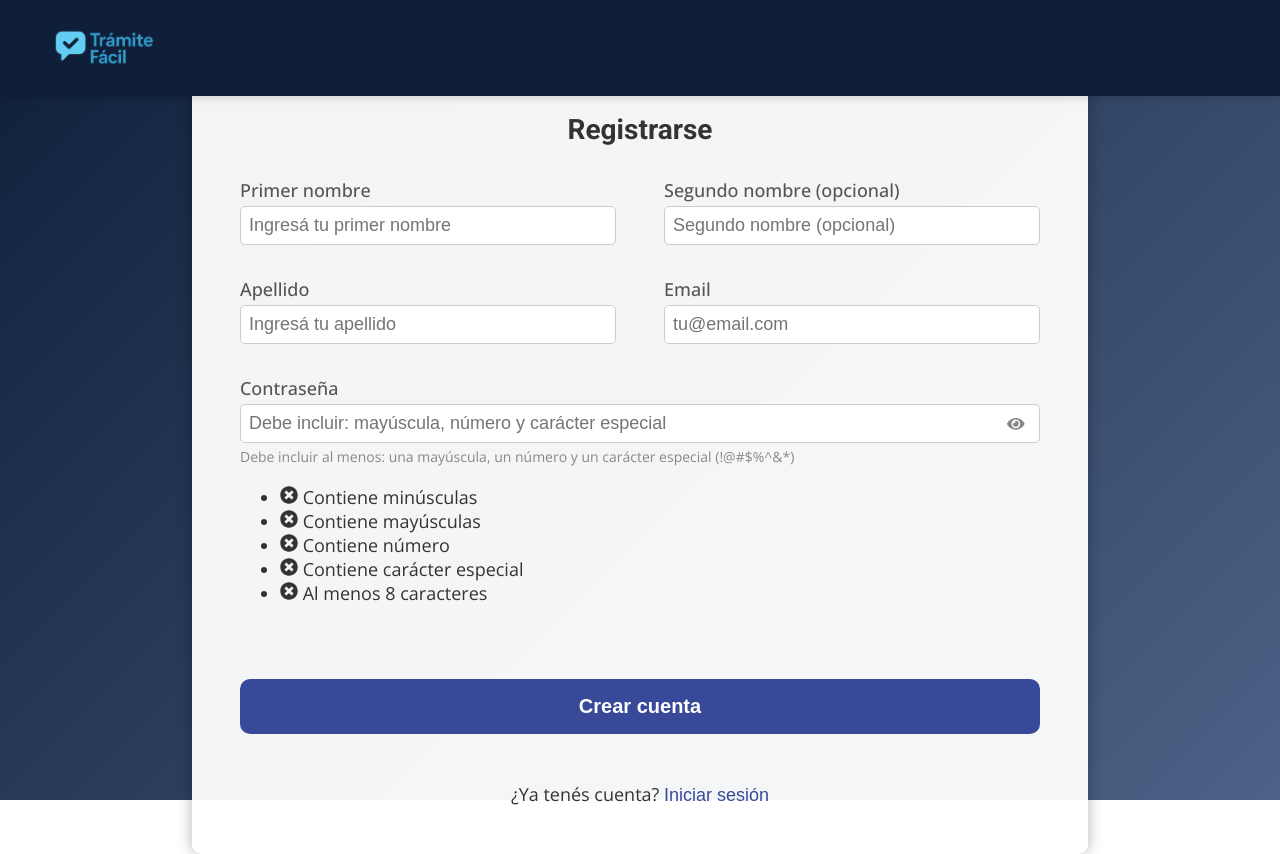
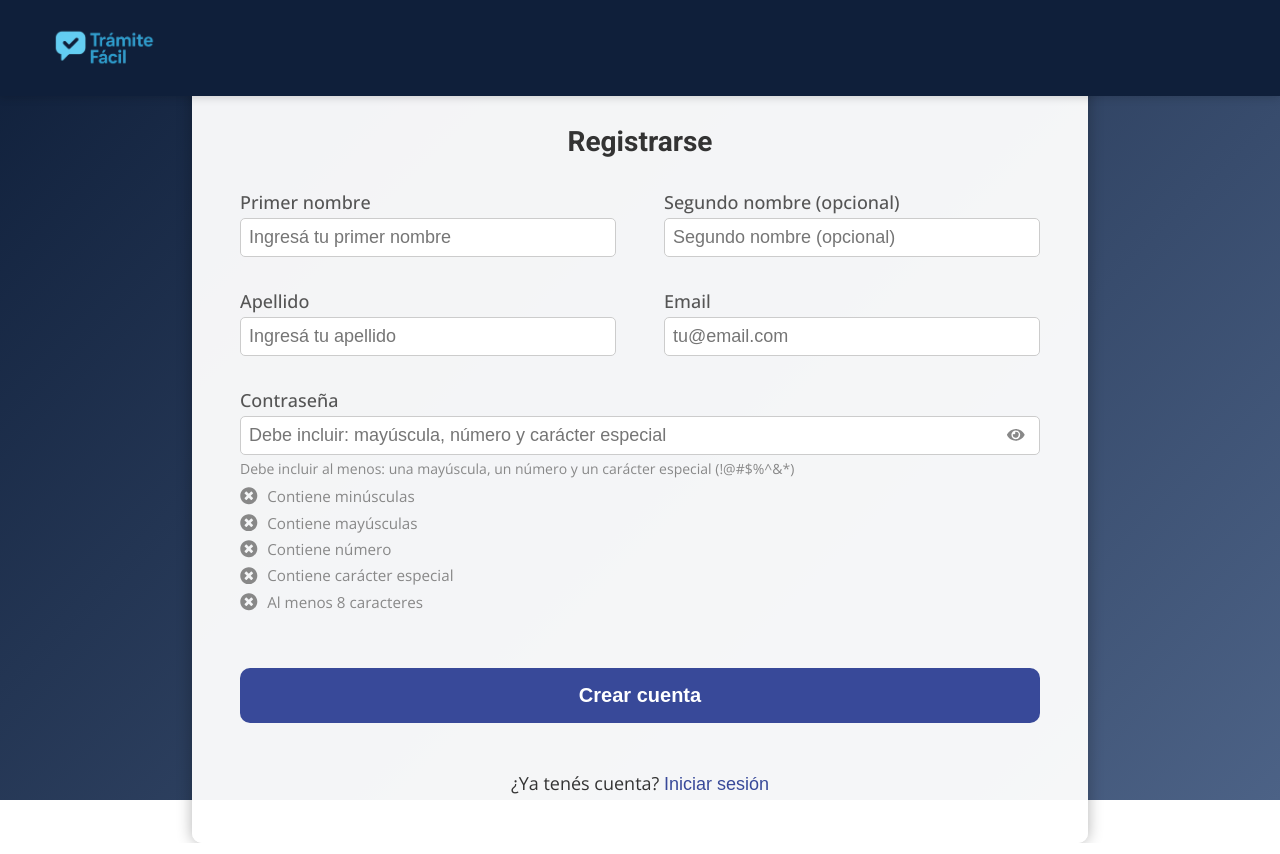
Before and after one commit to pueblas/pami-asistente, a React (Create React App) app in the folder frontend/: page /register in a window 1280 px wide. Built offline with nearby package versions, Linux system fonts and the light colour scheme; no server answers.

Commit message:
Add password requirements styles in register.css
Add styles for password requirements section.

```diff
--- a/frontend/src/pages/register/register.css
+++ b/frontend/src/pages/register/register.css
@@ -169,6 +169,36 @@
   line-height: 1.4;
 }
 
+.password-requirements {
+  list-style: none;
+  margin: var(--spacing-sm) 0 0 0;
+  padding: 0;
+  display: flex;
+  flex-direction: column;
+  gap: 0.4rem;
+  font-size: 0.95rem;
+}
+
+.password-requirements li {
+  display: flex;
+  align-items: center;
+  gap: 0.6rem;
+  color: var(--text-tertiary);
+}
+
+.password-requirements li.valid {
+  color: var(--feedback-like-color);
+}
+
+.password-requirements li.invalid {
+  color: var(--text-tertiary);
+}
+
+.password-requirements svg {
+  width: 1.1rem;
+  height: 1.1rem;
+}
+
 /* ===== RESPONSIVE DESIGN ===== */
 
 /* Mobile pequeño: hasta 480px */
```
